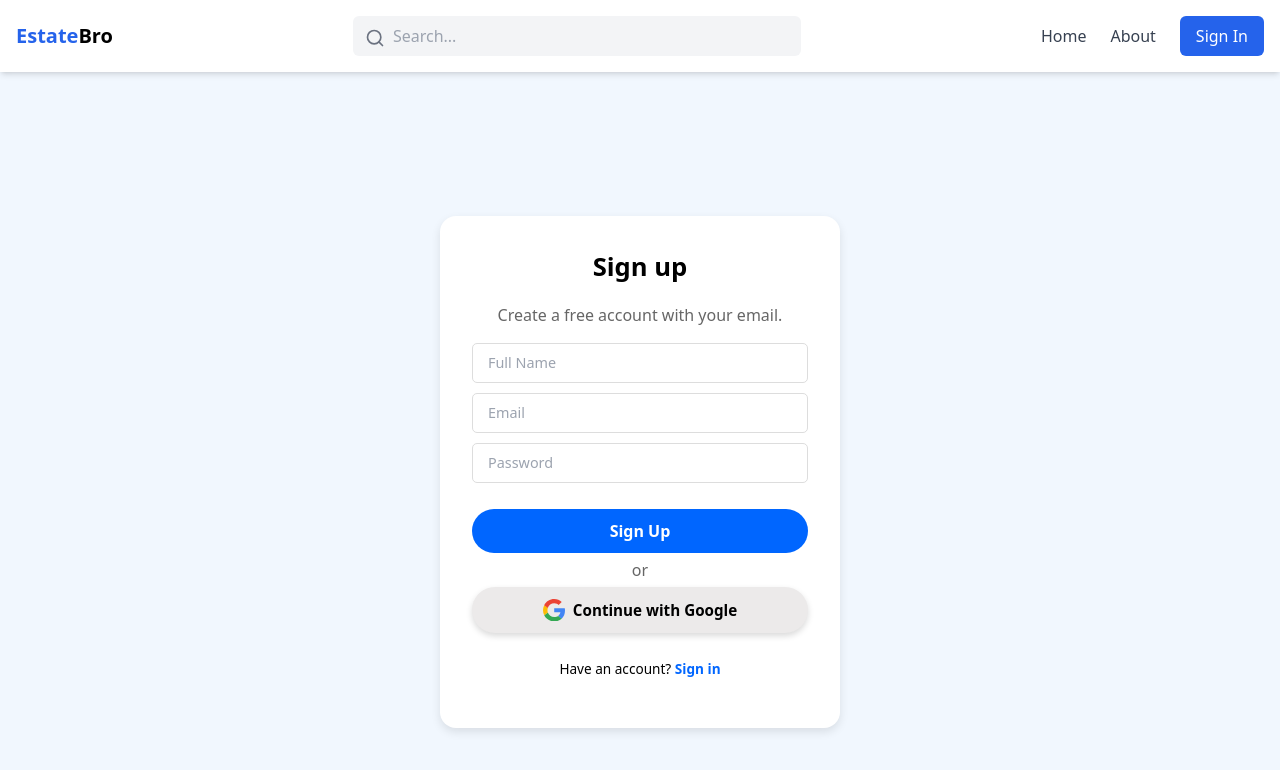
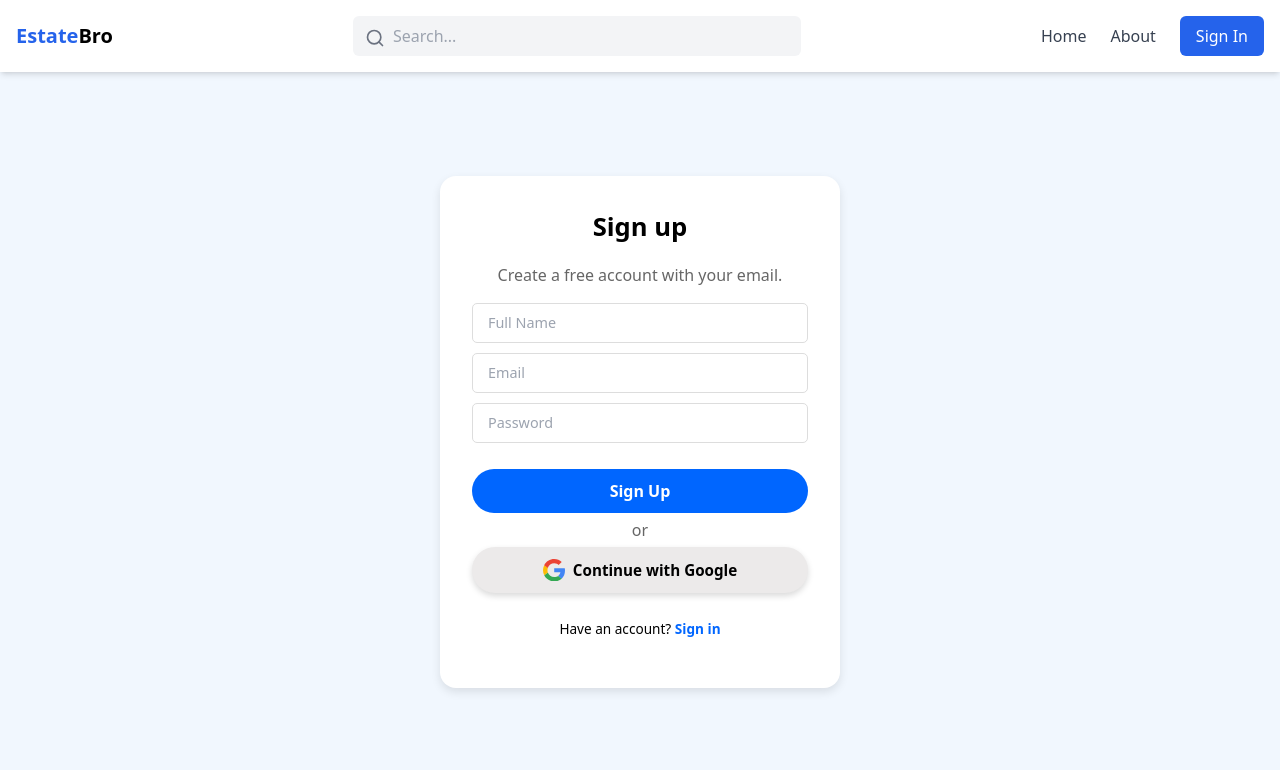
Before and after one commit to AritraNanda/Rael-Estate-Web, a React (Vite) app in the folder client/: page /signup in a window 1280 px wide. Shown: the top 770 px of the page. Built offline with nearby package versions, Linux system fonts and the light colour scheme; no server answers.

Commit message:
small css change in gign up/in page

```diff
--- a/client/src/pages/SignIn.css
+++ b/client/src/pages/SignIn.css
@@ -3,7 +3,7 @@
     display: flex;
     justify-content: center;
     align-items:center;
-    height: 100vh;
+    height: 90vh; /*100 vh*/
     background-color: #f1f7fe;
   }
 
--- a/client/src/pages/SignUp.css
+++ b/client/src/pages/SignUp.css
@@ -3,7 +3,7 @@
     display: flex;
     justify-content: center;
     align-items: center;
-    height: 100vh;
+    height: 90vh; /*100vj*/
     /*background-color: #f1f7fe;*/
   }
 
```
